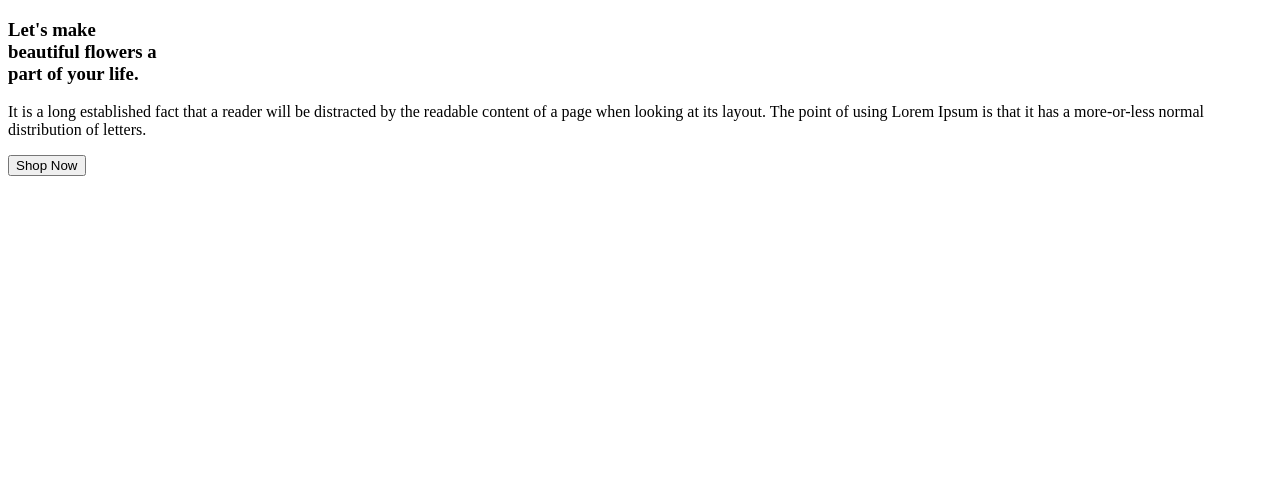
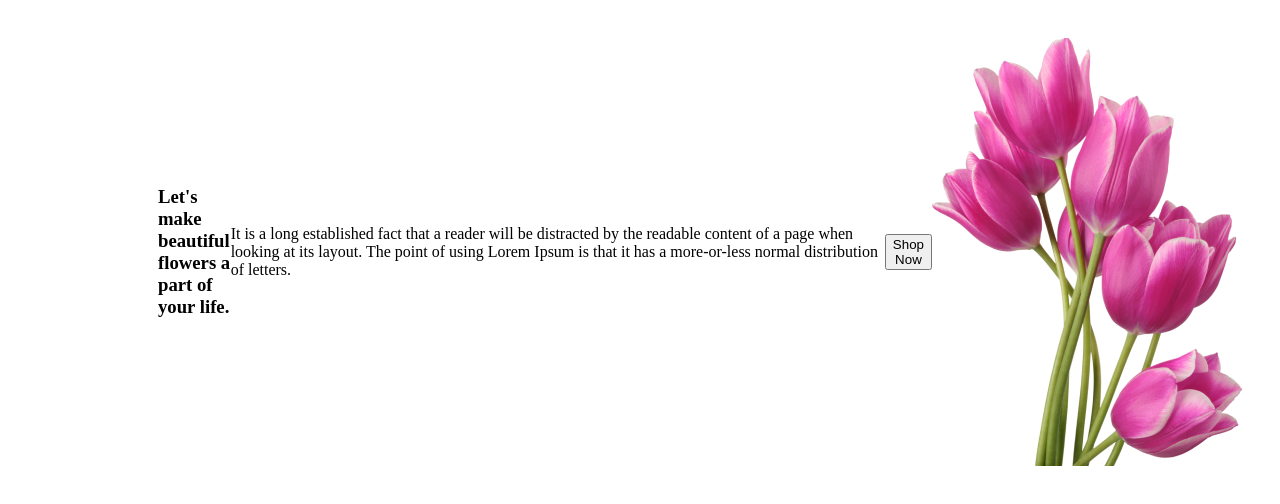
Before and after one commit to Mosaddik-habib/flower-shop-assignment-main, a plain HTML site: page index.html in a window 1280 px wide. Drawn offline with Linux system fonts and the light colour scheme.

Commit message:
Created style sheet

```diff
--- a/index.html
+++ b/index.html
@@ -9,9 +9,10 @@
 <body>
     <header>
         <div class="bannar-fuction">
-            <h3 class="banner-title">Let's make <br> beautiful flowers a <br> part of your life.</h3>
-            <p class="banner-fullform">It is a long established fact that a reader will be distracted by the readable content of a page when looking at its layout. The point of using Lorem Ipsum is that it has a more-or-less normal distribution of letters.</p>
+            <h3 class="bannar-title">Let's make <br> beautiful flowers a <br> part of your life.</h3>
+            <p class="bannar-fullform">It is a long established fact that a reader will be distracted by the readable content of a page when looking at its layout. The point of using Lorem Ipsum is that it has a more-or-less normal distribution of letters.</p>
             <button class="btn-primary">Shop Now</button>
+            <img class="bannar-frist-flower" src="Flower Asset/pngwing 6.png" alt="">
 
         </div>
     </header>
--- a/style/style.css
+++ b/style/style.css
@@ -0,0 +1,14 @@
+.bannar-fuction{
+    display: flex;
+    padding: 30px 30px 0px 150px;
+    justify-content: space-between;
+    align-items: center;
+}
+
+.banner-title{
+    margin-top: 5px;
+    margin-bottom: 20px;
+    font-size: 50px;
+    font-weight: 700;
+    color: #272727;
+}
```
